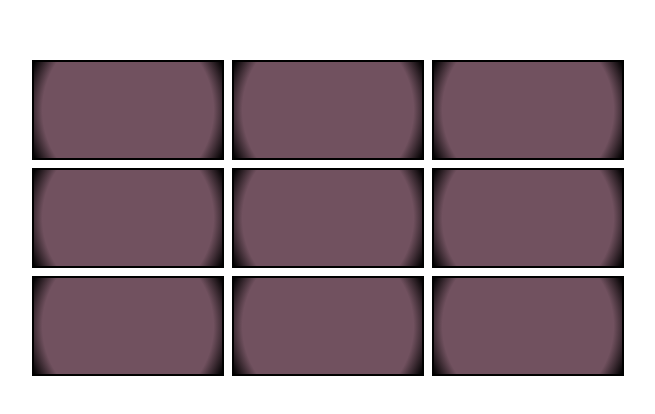
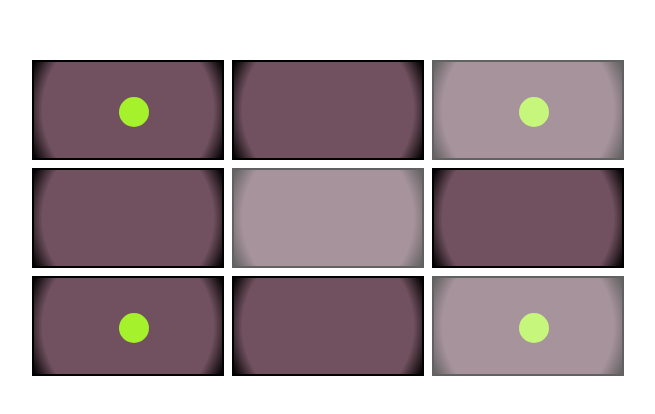
Before and after one commit to ingridkao/neutec-interview, a Vue app: page / in a window 1280 px wide. Shown: the part 182-596 px from the top of the page, without its empty margins (312-967 px from the left). Built offline with nearby package versions, Linux system fonts and the light colour scheme.

Commit message:
部分格子閃爍，指定格子上有垂直水平置中的實心圓

```diff
--- a/src/App.vue
+++ b/src/App.vue
@@ -7,19 +7,27 @@
 
 	<main>
 		<div class="row">
+			<div class="col">
+				<div class="ball"></div>
+			</div>
 			<div class="col"></div>
+			<div class="col flashing">
+				<div class="ball"></div>
+			</div>
+		</div>
+		<div class="row">
 			<div class="col"></div>
+			<div class="col flashing"></div>
 			<div class="col"></div>
 		</div>
 		<div class="row">
+			<div class="col">
+				<div class="ball"></div>
+			</div>
 			<div class="col"></div>
-			<div class="col"></div>
-			<div class="col"></div>
-		</div>
-		<div class="row">
-			<div class="col"></div>
-			<div class="col"></div>
-			<div class="col"></div>
+			<div class="col flashing">
+				<div class="ball"></div>
+			</div>
 		</div>
 	</main>
 </template>
--- a/src/assets/scss/main.scss
+++ b/src/assets/scss/main.scss
@@ -1,24 +1,48 @@
 @import './base.scss';
 
 $colWidth: 200px;
+$colHeight: $colWidth/2;
+$ballWidth: 30px;
 main{
 	display: flex;
 	flex-direction: column;
 
 	width: 100%;
 	max-width: $colWidth*3;
+	overflow: hidden;
 	.row{
 		display: flex;
 		flex-direction: row;
 	}
 	.col{
+		position: relative;
+
 		width: $colWidth;
-		height: $colWidth/2;
+		height: $colHeight;
 		border: black solid 2px;
 		background: radial-gradient(circle, rgba(113,81,95,1) 81%, rgba(0,0,0,1) 100%);
 
 		margin: 0.25rem;
 	}
+	.ball{
+		position: absolute;
+		top: calc(($colHeight - $ballWidth) / 2);
+		left: calc(($colWidth - $ballWidth) / 2);
+		width: $ballWidth;
+		height: $ballWidth;
+
+		border-radius: 50%;
+		background-color: #A5F12B;
+	}
+}
+
+.flashing{
+	animation: flashing 2s infinite;
+}
+
+@keyframes flashing{
+    from{ opacity: 100%;}
+    to{ opacity: 60%;}
 }
 
 @media (min-width: 1024px) {
```
